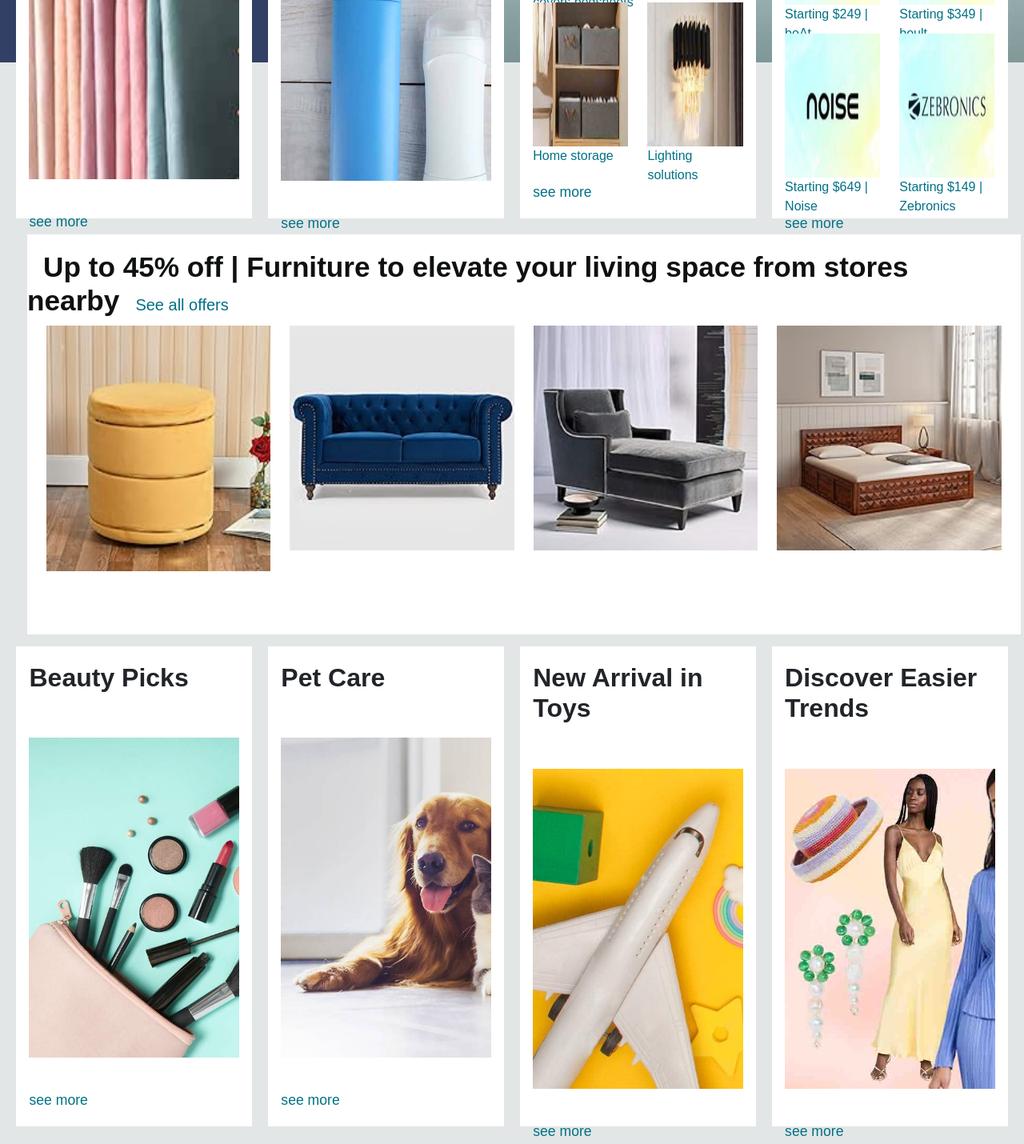
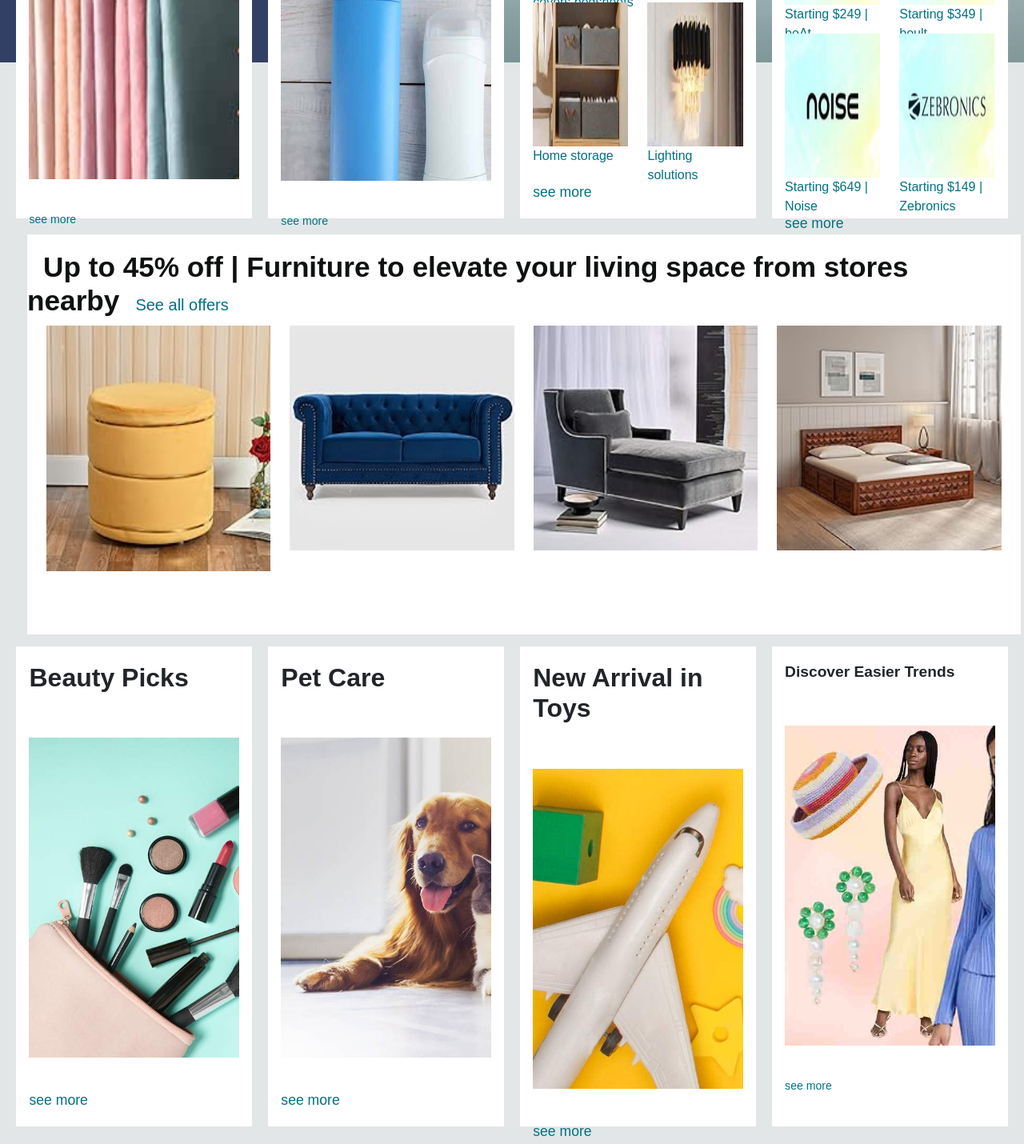
Before and after one commit to Amaldev-AD/Amazon-clone, a plain HTML site: page index.html in a window 1280 px wide. Shown: the part 574-2004 px from the top of the page at 80% size. Drawn offline with nearby package versions, Linux system fonts and the light colour scheme; a script that the page names is missing; files whose address does not match are found by name.

Commit message:
second commit

```diff
--- a/index.html
+++ b/index.html
@@ -157,7 +157,7 @@
                     <h1>Minimum 50% off |<br>Indoor plants</h1>
                     <div class="box-img1" style="cursor: pointer; background-image: url('.//pictures/box1_image.jpg');"></div>
                     <p style="    color: #007185;
-                    font-size: 1.1rem;
+                    font-size: 1.1vw;
                     margin-top: 40px;">see more</p>
                 </div>
             </div>
@@ -166,7 +166,7 @@
                     <h1>Health & PersonalCare</h1>
                     <div class="box-img" style="cursor: pointer;background-image: url('.//pictures/box2_image.jpg');"></div>
                     <p style="    color: #007185;
-                    font-size: 1.1rem;
+                    font-size: 1.1vw;
                     margin-top: 40px;">see more</p>
                 </div>
             </div>
@@ -322,10 +322,10 @@
             </div>
             <div class="box ">
                 <div class="box-content">
-                    <h1>Discover Easier Trends</h1>
+                    <h1 style="font-size: 1.5vw;">Discover Easier Trends</h1>
                     <div class="box-img" style="cursor: pointer;background-image: url('.//pictures/box8_image.jpg');"></div>
                     <p style="    color: #007185;
-                font-size: 1.1rem;
+                font-size: 1.1vw;
                 margin-top: 40px;">see more</p>
                 </div>
             </div>
```
